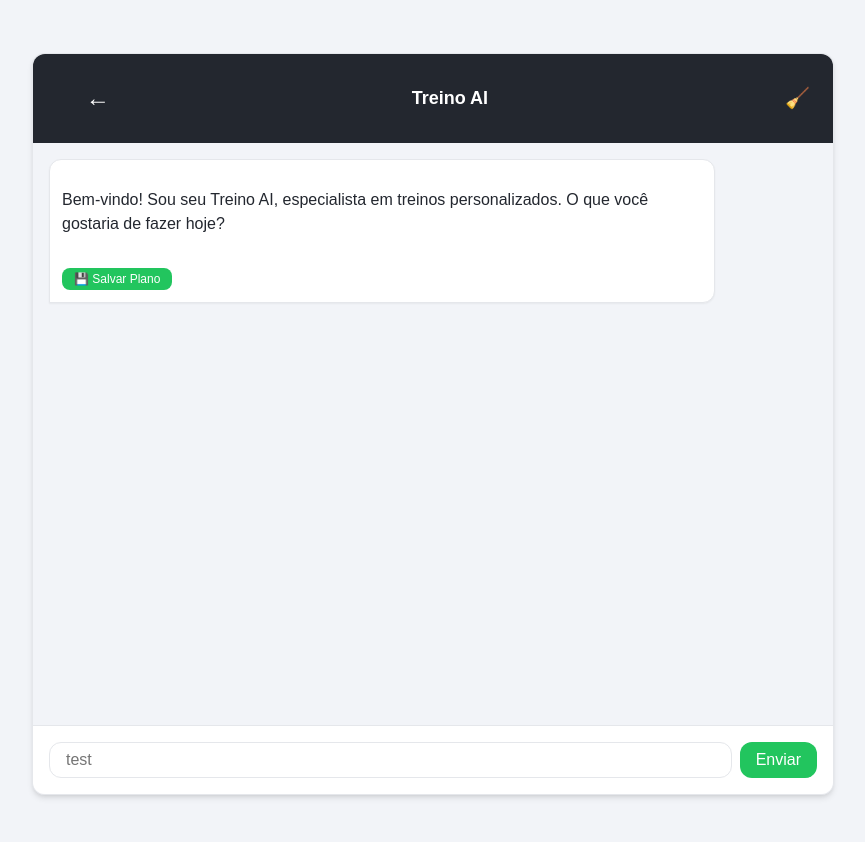
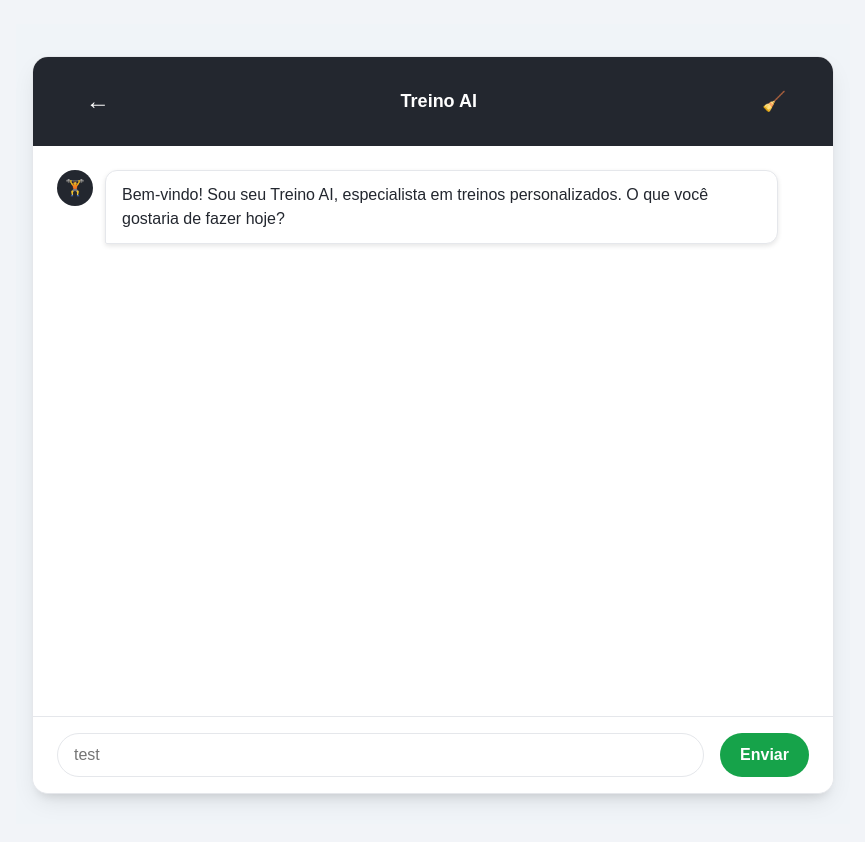
Before and after one commit to nicolasdoeringsantos/HADS_NicolasDoering_FitCoachAI, a React (Vite) app: page /chat in a window 1280 px wide. Shown: the top 842 px of the page, without its empty margins (207-1072 px from the left). Built offline with nearby package versions, Linux system fonts and the light colour scheme; no server answers; the database is empty.

Commit message:
retornando chat

```diff
--- a/src/pages/ChatComponent.tsx
+++ b/src/pages/ChatComponent.tsx
@@ -1,54 +1,120 @@
-import React, { useState, useRef, useEffect, useCallback } from "react";
+import React, { useState, useRef, useEffect, useCallback, useMemo } from "react";
 import ReactMarkdown from "react-markdown";
 import remarkGfm from "remark-gfm";
 import { supabase } from "../pages/supabaseClient";
-import { useNavigate } from "react-router-dom";
-import { getChatHistory, clearChatHistory as clearRemoteHistory } from "../pages/chatStorage";
+import { useNavigate, useLocation } from "react-router-dom";
 
 type ChatMessage = {
-  sender: 'user' | 'ai';
+  sender: "user" | "ai";
   text: string;
 };
 
 type ChatProps = {
-  chatType: 'dieta' | 'treino';
+  chatType: "dieta" | "treino";
   title: string;
   initialMessage: string;
   context: string;
   placeholder: string;
 };
 
-const ChatComponent: React.FC<ChatProps> = ({ chatType, title, initialMessage, context, placeholder }) => {
+type MarkdownProps = {
+  // eslint-disable-next-line @typescript-eslint/no-explicit-any
+  [key: string]: any;
+  node: unknown;
+  children: React.ReactNode;
+};
+
+// Mapeia o tipo do chat para a tabela correta
+const tableMap = {
+  treino: "workout_chat_messages",
+  dieta: "diet_chat_messages",
+} as const;
+
+// Busca histórico salvo no banco Supabase
+const fetchDbHistory = async (chatType: "treino" | "dieta") => {
+  const table = tableMap[chatType];
+
+  const { data, error } = await supabase
+    .from(table)
+    .select("role, message")
+    .order("created_at", { ascending: true });
+
+  if (error) {
+    console.error("Erro ao buscar histórico:", error);
+    return [];
+  }
+
+  return data.map((row) => ({
+    sender: row.role === "user" ? "user" : "ai",
+    text: row.message,
+  })) as ChatMessage[];
+};
+
+// Salva cada mensagem no banco Supabase
+const saveDbMessage = async (
+  chatType: "treino" | "dieta",
+  sender: "user" | "ai",
+  text: string
+) => {
+  const table = tableMap[chatType];
+  const { data: { session } } = await supabase.auth.getSession();
+  if (!session) return;
+
+  await supabase.from(table).insert({
+    user_id: session.user.id,
+    role: sender,
+    message: text,
+  });
+};
+
+const ChatComponent: React.FC<ChatProps> = ({
+  chatType,
+  title,
+  initialMessage,
+  context,
+  placeholder,
+}) => {
   const [messages, setMessages] = useState<ChatMessage[]>([]);
   const messagesEndRef = useRef<HTMLDivElement>(null);
-  const [input, setInput] = useState('');
+  const [input, setInput] = useState("");
   const [isLoading, setIsLoading] = useState(false);
-  const [isDarkMode] = useState(localStorage.getItem('darkMode') === 'true');
   const navigate = useNavigate();
+  const location = useLocation();
+  const isDarkMode = location.pathname.includes("treino");
 
+  // Carregar histórico do banco
   useEffect(() => {
     const loadHistory = async () => {
       setIsLoading(true);
       try {
-        const loadedMessages = await getChatHistory(chatType);
-        const initialMsgObject = { sender: "ai" as const, text: initialMessage };
-        setMessages(loadedMessages.length > 0 ? [initialMsgObject, ...loadedMessages] : [initialMsgObject]);
+        const loadedMessages = await fetchDbHistory(chatType);
+
+        if (loadedMessages.length > 0) {
+          setMessages(loadedMessages);
+        } else {
+          setMessages([{ sender: "ai", text: initialMessage }]);
+        }
       } catch (error) {
-        console.error(`Falha ao carregar histórico de ${chatType}:`, error);
-        setMessages([{ sender: "ai", text: "Desculpe, não consegui carregar o histórico." }]);
+        console.error("Erro ao carregar histórico:", error);
+        setMessages([{ sender: "ai", text: "Erro ao carregar histórico." }]);
       }
       setIsLoading(false);
     };
     loadHistory();
-  }, [initialMessage, chatType]);
+  }, [chatType, initialMessage]);
 
+  // Enviar mensagens
   const handleSend = useCallback(async () => {
     if (!input.trim()) return;
+
+    const userMessage: ChatMessage = { sender: "user", text: input };
+
+    // Mostra mensagem imediatamente
+    setMessages((prev) => [...prev, userMessage]);
+    await saveDbMessage(chatType, "user", input);
+
     const promptText = input;
-    setInput('');
-    const userMessage: ChatMessage = { sender: 'user', text: promptText };
-    const updatedMessages = [...messages, userMessage];
-    setMessages(updatedMessages);
+    setInput("");
     setIsLoading(true);
 
     try {
@@ -56,140 +122,167 @@ const ChatComponent: React.FC<ChatProps> = ({ chatType, title, initialMessage, c
       if (!session) throw new Error("Usuário não autenticado.");
 
       const functionUrl = `${import.meta.env.VITE_SUPABASE_URL}/functions/v1/chat-ai`;
+
       const res = await fetch(functionUrl, {
-        method: 'POST',
+        method: "POST",
         headers: {
-          'Content-Type': 'application/json',
-          'Authorization': `Bearer ${session.access_token}`,
+          "Content-Type": "application/json",
+          Authorization: `Bearer ${session.access_token}`,
         },
         body: JSON.stringify({
           prompt: promptText,
           context,
           chatType,
-  table: chatType === 'dieta' ? 'diet_chat_messages' : 'workout_chat_messages',
-  history: updatedMessages.slice(0, -1).filter(m => m.text !== initialMessage).map(msg => ({
-    role: msg.sender === 'user' ? 'user' : 'model',
+          history: [...messages, userMessage].map((msg) => ({
+            role: msg.sender === "user" ? "user" : "model",
             parts: [{ text: msg.text }],
           })),
         }),
       });
 
       const data = await res.json();
+
       if (res.ok) {
-        setMessages(current => [...current, { sender: 'ai', text: data.response }]);
+        const aiText = data.response;
+        setMessages((prev) => [...prev, { sender: "ai", text: aiText }]);
+        await saveDbMessage(chatType, "ai", aiText);
       } else {
-        setMessages(current => [...current, { sender: 'ai', text: data.error || 'Desculpe, ocorreu um erro.' }]);
+        setMessages((prev) => [
+          ...prev,
+          { sender: "ai", text: data.error || "Erro desconhecido." },
+        ]);
       }
-    } catch (error: unknown) {
-      const message = error instanceof Error ? `Erro de conexão: ${error.message}` : 'Não consegui me conectar ao servidor.';
-      setMessages(current => [...current, { sender: 'ai', text: message }]);
+    } catch (err: any) {
+      setMessages((prev) => [
+        ...prev,
+        { sender: "ai", text: "Erro ao conectar ao servidor." },
+      ]);
     } finally {
       setIsLoading(false);
     }
-  }, [input, messages, initialMessage, chatType, context]);
+  }, [input, messages, chatType, context]);
 
-  const handleSavePlan = async (planContent: string) => {
-    const planName = prompt(`Dê um nome para este plano de ${chatType}:`);
-    if (!planName || !planName.trim()) {
-      alert("O nome do plano não pode ser vazio.");
-      return;
-    }
+  // Limpar chat no banco
+  const handleClearChat = async () => {
+    if (!confirm("Tem certeza que deseja limpar o chat?")) return;
 
-    try {
+    const table = tableMap[chatType];
     const { data: { session } } = await supabase.auth.getSession();
-      if (!session) throw new Error("Usuário não autenticado para salvar o plano.");
+    if (!session) return;
 
-      const functionUrl = `${import.meta.env.VITE_SUPABASE_URL}/functions/v1/super-handler`;
-      const res = await fetch(functionUrl, {
-        method: 'POST',
-        headers: {
-          'Content-Type': 'application/json',
-          'Authorization': `Bearer ${session.access_token}`,
-        },
-        body: JSON.stringify({
-  plan_type: chatType,   // <-- nome correto
-  message: planContent,  // <-- a function salva "message"
-  role: "ai"              // <-- a function exige "role"
-}),
-      });
+    await supabase.from(table).delete().eq("user_id", session.user.id);
 
-      const data = await res.json();
-      console.log(data);
-      if (!res.ok) throw new Error(data.error || 'Falha ao salvar o plano.');
-
-      alert(`Plano "${planName.trim()}" salvo com sucesso!`);
-    } catch (error) {
-      console.error("Erro ao salvar plano:", error);
-      alert(error instanceof Error ? error.message : "Ocorreu um erro desconhecido ao salvar.");
-    }
+    setMessages([{ sender: "ai", text: initialMessage }]);
   };
 
-  const handleClearChat = useCallback(async () => {
-    if (window.confirm(`Tem certeza que deseja limpar o histórico de ${chatType}?`)) {
-      await clearRemoteHistory(chatType);
-      setMessages([{ sender: 'ai', text: initialMessage }]);
-    }
-  }, [initialMessage, chatType]);
+  useEffect(() => {
+    messagesEndRef.current?.scrollIntoView({ behavior: "smooth" });
+  }, [messages]);
 
-  useEffect(() => {
-    messagesEndRef.current?.scrollIntoView({ behavior: 'smooth' });
-  }, [messages, isLoading]);
+  // 🎨 Estilos
+    const colors = useMemo(() => ({
+        bg: isDarkMode ? '#2D0D0D' : '#f0f4f8',
+        cardBg: isDarkMode ? 'rgba(0, 0, 0, 0.2)' : '#fff',
+        text: isDarkMode ? '#f7fafc' : '#23272f',
+        subtext: isDarkMode ? '#a0aec0' : '#666',
+        border: isDarkMode ? 'rgba(255, 255, 255, 0.1)' : '#e5e7eb',
+        inputBg: isDarkMode ? 'rgba(0, 0, 0, 0.2)' : '#fff',
+        inputText: isDarkMode ? '#fff' : '#000',
+        headerBg: isDarkMode ? '#B71C1C' : '#23272f',
+        headerText: '#fff',
+        primary: isDarkMode ? '#FFD600' : '#16a34a',
+    }), [isDarkMode]);
 
-  const colors = {
-    bg: isDarkMode ? '#1a1a1a' : '#f2f4f8',
-    cardBg: isDarkMode ? '#2c2c2c' : '#fff',
-    text: isDarkMode ? '#e5e5e5' : '#23272f',
-    subtext: isDarkMode ? '#a0a0a0' : '#666',
-    border: isDarkMode ? '#444' : '#e5e7eb',
-    inputBg: isDarkMode ? '#333' : '#fff',
-    inputText: isDarkMode ? '#fff' : '#000',
-    headerBg: '#23272f',
-    headerText: '#fff',
-    primary: '#22c55e',
-  };
-
-  const markdownComponents = React.useMemo(() => ({
-    h2: (props: any) => <h2 style={{ fontSize: '1.25rem', fontWeight: 'bold', color: isDarkMode ? '#4ade80' : '#15803d', marginTop: '0.5rem', marginBottom: '0.25rem' }} {...props} />,
-    table: (props: any) => <table style={{ width: '100%', borderCollapse: 'collapse', border: `1px solid ${colors.border}`, marginTop: '0.5rem', marginBottom: '0.75rem' }} {...props} />,
-    th: (props: any) => <th style={{ border: `1px solid ${colors.border}`, background: isDarkMode ? '#3f3f46' : '#f9fafb', padding: '0.25rem 0.5rem', textAlign: 'left', fontSize: '0.875rem' }} {...props} />,
-    td: (props: any) => <td style={{ border: `1px solid ${colors.border}`, padding: '0.25rem 0.5rem', fontSize: '0.875rem' }} {...props} />,
-  }), [isDarkMode, colors]);
+    const markdownComponents = useMemo(() => ({
+        ul: (props: MarkdownProps) => <ul style={{ listStyleType: 'disc', paddingLeft: '1.5rem', margin: '0.5rem 0' }} {...props} />,
+        ol: (props: MarkdownProps) => <ol style={{ listStyleType: 'decimal', paddingLeft: '1.5rem', margin: '0.5rem 0' }} {...props} />,
+        li: (props: MarkdownProps) => <li style={{ marginBottom: '0.25rem' }} {...props} />,
+        p: (props: MarkdownProps) => <p style={{ margin: 0 }} {...props} />,
+    }), []);
 
   return (
-    <div style={{ display: 'flex', flexDirection: 'column', height: 'calc(100vh - 60px)', background: colors.bg, maxWidth: '800px', margin: '0 auto', border: `1px solid ${colors.border}`, borderRadius: '0.75rem', boxShadow: '0 4px 6px -1px rgb(0 0 0 / 0.1), 0 2px 4px -2px rgb(0 0 0 / 0.1)' }}>
-      {/* Cabeçalho adicionado */}
-      <div style={{ background: colors.headerBg, color: colors.headerText, padding: '1rem 1.5rem', textAlign: 'center', borderTopLeftRadius: '0.75rem', borderTopRightRadius: '0.75rem', fontSize: '1.125rem', fontWeight: 'bold', display: 'flex', alignItems: 'center', justifyContent: 'space-between' }}>
+    <div style={{ height: "100vh", background: colors.bg, padding: '2rem 1rem', boxSizing: 'border-box' }}>
+      <div style={{ maxWidth: '800px', margin: '0 auto', height: 'calc(100vh - 4rem)', display: 'flex', flexDirection: 'column', background: isDarkMode ? '#2D0D0D' : '#fff', color: colors.text, borderRadius: '1rem', boxShadow: '0 10px 25px -5px rgba(0,0,0,0.1), 0 8px 10px -6px rgba(0,0,0,0.1)', overflow: 'hidden', border: `1px solid ${colors.border}` }}>
+      {/* Cabeçalho */}
+        <div style={{ padding: '1rem 1.5rem', background: colors.headerBg, color: colors.headerText, display: 'flex', alignItems: 'center', justifyContent: 'space-between', flexShrink: 0 }}>
         <button onClick={() => navigate(-1)} style={{ background: 'none', border: 'none', color: 'white', fontSize: '1.5rem', cursor: 'pointer' }}>
-          &larr;
+          ←
         </button>
-        <span style={{ flex: 1, textAlign: 'center' }}>{title}</span>
-        <button onClick={handleClearChat} title="Limpar chat" style={{ background: 'none', border: 'none', color: 'white', fontSize: '1.25rem', cursor: 'pointer', width: '24px' }}>
+        <h2 style={{ margin: 0, fontSize: '1.125rem', fontWeight: 'bold' }}>{title}</h2>
+        <button onClick={handleClearChat} style={{ background: 'none', border: 'none', color: 'white', fontSize: '1.2rem', cursor: 'pointer' }}>
           🧹
         </button>
       </div>
-      <div style={{ flex: 1, overflowY: 'auto', padding: '1rem', display: 'flex', flexDirection: 'column', gap: '1rem', maxWidth: '800px', width: '100%', margin: '0 auto' }}>
-          {messages.map((msg, index) => (
-            <div key={index} style={{ display: 'flex', flexDirection: 'column', alignItems: msg.sender === 'user' ? 'flex-end' : 'flex-start' }}>
-              <div style={{ padding: '0.75rem', borderRadius: '0.75rem', maxWidth: '80%', background: msg.sender === 'user' ? colors.primary : colors.cardBg, color: msg.sender === 'user' ? 'white' : colors.text, border: msg.sender === 'ai' ? `1px solid ${colors.border}` : 'none', boxShadow: '0 1px 2px 0 rgb(0 0 0 / 0.05)', borderBottomRightRadius: msg.sender === 'user' ? '0' : '0.75rem', borderBottomLeftRadius: msg.sender === 'ai' ? '0' : '0.75rem' }}>
+
+      {/* Mensagens */}
+        <div style={{ flex: 1, overflowY: "auto", padding: "1.5rem", display: 'flex', flexDirection: 'column', gap: '1.25rem' }}>
+        {messages.map((msg, i) => (
+          <div key={i} style={{ display: 'flex', justifyContent: msg.sender === 'user' ? 'flex-end' : 'flex-start', gap: '0.75rem', animation: 'fadeIn 0.3s ease-out' }}>
+            {msg.sender === 'ai' && (
+              <div style={{ width: 36, height: 36, borderRadius: '50%', background: colors.headerBg, display: 'flex', alignItems: 'center', justifyContent: 'center', flexShrink: 0, color: colors.primary }}>
+                {chatType === 'treino' ? '🏋️' : '🍎'}
+              </div>
+            )}
+            <div
+              style={{
+                padding: "0.75rem 1rem",
+                background: msg.sender === 'user' ? colors.primary : colors.cardBg,
+                color: msg.sender === 'user' ? (isDarkMode ? '#2D0D0D' : 'white') : colors.text,
+                borderRadius: "0.75rem",
+                maxWidth: "85%",
+                borderBottomRightRadius: msg.sender === 'user' ? '0.125rem' : '0.75rem',
+                borderBottomLeftRadius: msg.sender === 'ai' ? '0.125rem' : '0.75rem',
+                boxShadow: '0 2px 5px rgba(0,0,0,0.1)',
+                border: `1px solid ${colors.border}`,
+              }}
+            >
               <ReactMarkdown children={msg.text} remarkPlugins={[remarkGfm]} components={markdownComponents} />
-                {msg.sender === 'ai'  && (
-                  <button onClick={() => handleSavePlan(msg.text)} style={{ marginTop: '1rem', padding: '0.25rem 0.75rem', fontSize: '0.75rem', background: colors.primary, color: 'white', border: 'none', borderRadius: '0.5rem', cursor: 'pointer' }}>
-                    💾 Salvar Plano
-                  </button>
-                )}
             </div>
           </div>
         ))}
         {isLoading && (
-            <div style={{ display: 'flex', justifyContent: 'flex-start' }}>
-              <div style={{ padding: '0.75rem', background: colors.cardBg, border: `1px solid ${colors.border}`, borderRadius: '0.75rem', color: colors.subtext }}>Digitando...</div>
+          <div style={{ display: 'flex', justifyContent: 'flex-start', gap: '0.75rem', color: colors.subtext }}>
+            <div style={{ width: 36, height: 36, borderRadius: '50%', background: colors.headerBg, display: 'flex', alignItems: 'center', justifyContent: 'center', flexShrink: 0 }}>...</div>
+            <div style={{ alignSelf: 'center', fontStyle: 'italic' }}>Digitando...</div>
           </div>
         )}
         <div ref={messagesEndRef} />
       </div>
-      <div style={{ padding: '1rem', borderTop: `1px solid ${colors.border}`, background: colors.cardBg, borderBottomLeftRadius: '0.75rem', borderBottomRightRadius: '0.75rem', display: 'flex', gap: '0.5rem' }}>
-        <input type="text" value={input} onChange={(e) => setInput(e.target.value)} placeholder={placeholder} style={{ flex: 1, border: `1px solid ${colors.border}`, borderRadius: '0.75rem', padding: '0.5rem 1rem', fontSize: '1rem', background: colors.inputBg, color: colors.inputText }} onKeyDown={(e) => e.key === 'Enter' && !isLoading && handleSend()} disabled={isLoading} />
-        <button onClick={handleSend} disabled={isLoading} style={{ background: isLoading ? '#9ca3af' : colors.primary, color: 'white', padding: '0.5rem 1rem', borderRadius: '0.75rem', border: 'none', cursor: isLoading ? 'not-allowed' : 'pointer' }}>Enviar</button>
+
+      {/* Input */}
+        <div style={{ padding: '1rem 1.5rem', display: 'flex', gap: '1rem', borderTop: `1px solid ${colors.border}`, background: isDarkMode ? 'transparent' : colors.cardBg, flexShrink: 0 }}>
+        <input
+          value={input}
+          disabled={isLoading}
+          onChange={(e) => setInput(e.target.value)}
+          onKeyDown={(e) => e.key === "Enter" && handleSend()}
+          placeholder={placeholder}
+          style={{
+            flex: 1,
+            padding: "0.75rem 1rem",
+            borderRadius: "50px",
+            border: `1px solid ${colors.border}`,
+            background: colors.inputBg,
+            color: colors.inputText,
+            fontSize: '1rem',
+          }}
+        />
+        <button
+          disabled={isLoading}
+          onClick={handleSend}
+          style={{
+            padding: "0.75rem 1.25rem",
+            background: isLoading ? '#9ca3af' : colors.primary,
+            color: isDarkMode ? '#2D0D0D' : 'white',
+            borderRadius: "50px",
+            border: "none",
+            cursor: isLoading ? 'not-allowed' : 'pointer',
+            fontWeight: 'bold',
+          }}
+        >
+          Enviar
+        </button>
+      </div>
       </div>
     </div>
   );
```
Lines whose indentation alone changed are shown as unchanged.
